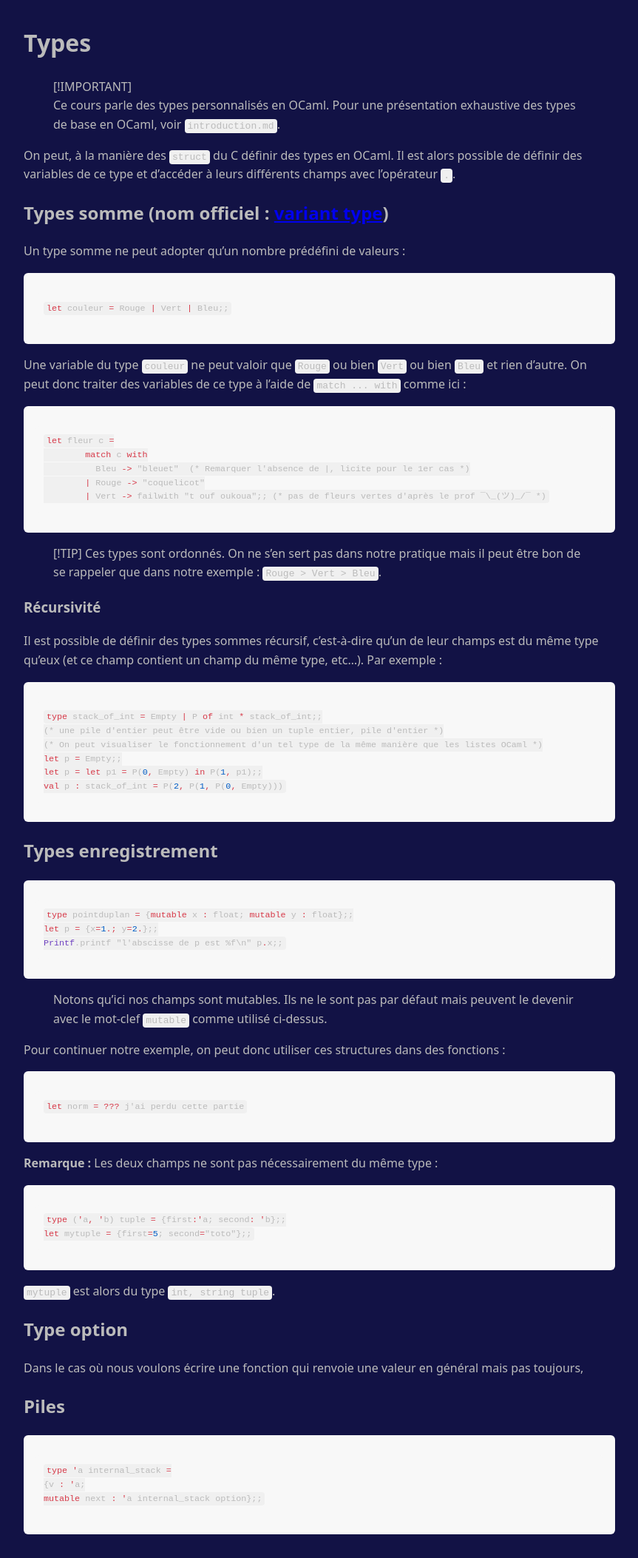
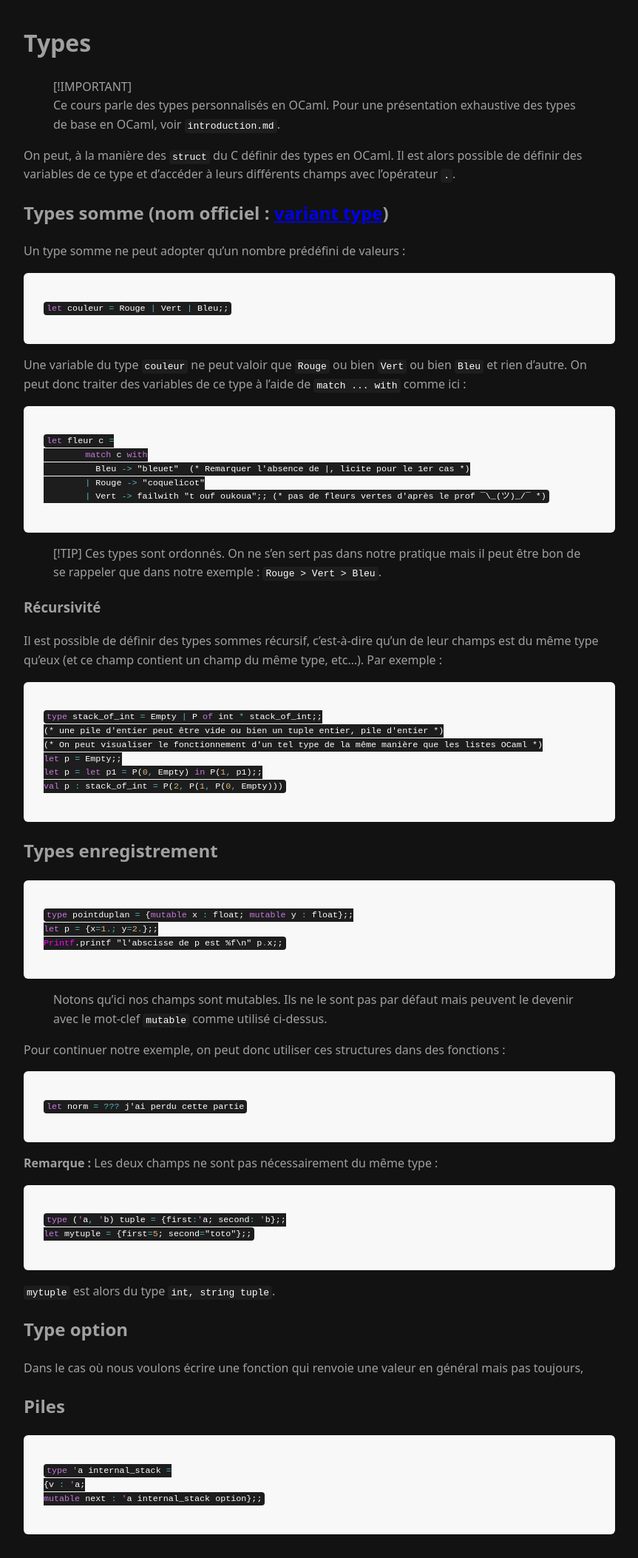
Before and after one commit to Bananachu/bananachu.github.io, a Jekyll site: the page built from info/types.md, in a window 1280 px wide. Shown: the whole page at 74% size, without its empty margins (208-1071 px from the left). Built offline with Jekyll 4.4.1, drawn with Linux system fonts in a browser that asks for light colours; our own code applies the rules of GitHub Pages for plain Markdown files.

Commit message:
Update default.html

```diff
--- a/_layouts/default.html
+++ b/_layouts/default.html
@@ -1,5 +1,4 @@
-
-  <!-- MathJax config -->
+<!-- configuration MathJax -->
   <script>
     MathJax = {
       tex: {
@@ -12,6 +11,7 @@
     src="https://cdn.jsdelivr.net/npm/mathjax@3/es5/tex-mml-chtml.js">
   </script>
 
+<!-- CSS personnalisé -->
   <style>
     body {
       font-family: system-ui, sans-serif;
@@ -19,11 +19,12 @@
       margin: 2rem auto;
       padding: 0 1rem;
       line-height: 1.6;
-      color: #bbbbbb;
-      background-color: #121245;
+      background-color:#121212;
+      color: #a0a0a0;
     }
     code {
-      background: #f0f0f0;
+      background-color: #1d1d1d;
+      color:#fff;
       padding: 2px 4px;
       border-radius: 4px;
     }
@@ -38,10 +39,7 @@
       text-align: left;
     }
     th {
-      background-color: #f8f8f8;
-    }
-    tr:nth-child(even) {
-      background-color: #f9f9f9;
+      background-color: #070707;
     }
     pre {
       background: #f4f4f4;
@@ -59,14 +57,14 @@
 }
 
 /* Couleurs inspirées de GitHub */
-.highlight .k  { color: #d73a49; }  /* keyword */
-.highlight .s  { color: #032f62; }  /* string */
-.highlight .c1 { color: #6a737d; }  /* comment */
-.highlight .nf { color: #005cc5; }  /* function name */
-.highlight .o  { color: #d73a49; }  /* operator */
-.highlight .nb { color: #005cc5; }  /* builtins */
-.highlight .mi { color: #005cc5; }  /* numbers */
-.highlight .nn { color: #6f42c1; }  /* class/module */
+.highlight .k  { color: #c678dd; }  /* keyword */
+.highlight .s  { color: #98c379; }  /* string */
+.highlight .c1 { color: #7d8799; }  /* comment */
+.highlight .nf { color: #cd646c; }  /* function name */
+.highlight .o  { color: #56b6c2; }  /* operator */
+.highlight .nb { color: #ff00ff; }  /* builtins */
+.highlight .mi { color: #d9b676; }  /* numbers */
+.highlight .nn { color: #ff00ff; }  /* class/module */
 
 
   </style>
```
